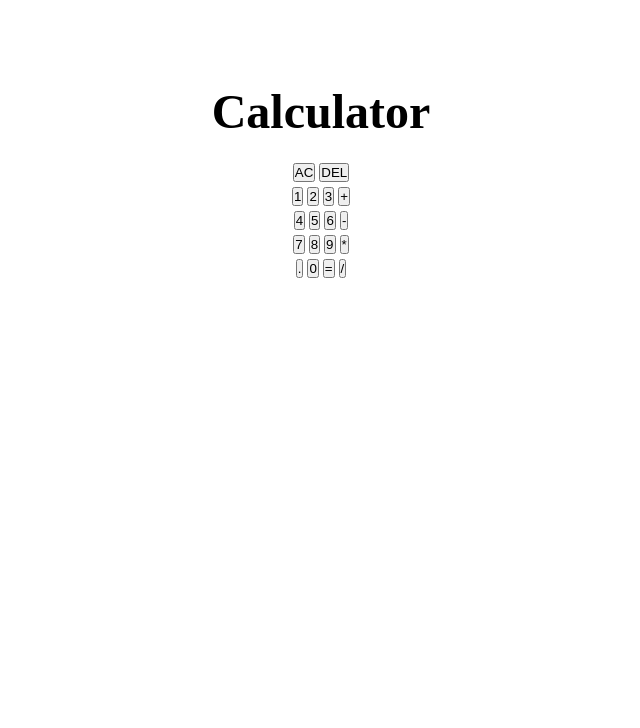
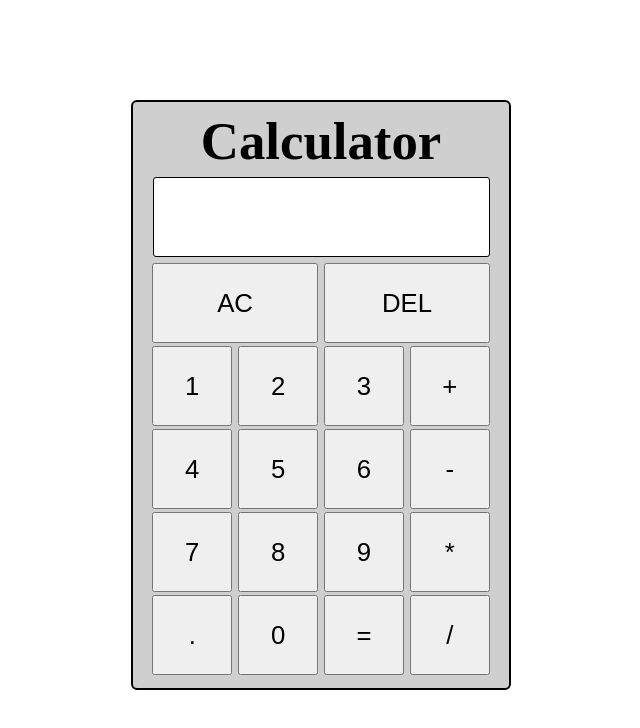
Before and after one commit to Br3y/calculator, a plain HTML site: page index.html in a window 1280 px wide. Shown: the whole page, without its empty margins (319-959 px from the left). Drawn offline with Linux system fonts and the light colour scheme.

Commit message:
fix: calculator version-1 design

```diff
--- a/style.css
+++ b/style.css
@@ -2,17 +2,42 @@
     margin:0 auto;
     padding:0;
     box-sizing: border-box;
+    font-size: 1.1em;
 }
 
 .container{
     text-align: center;
     margin-top: 100px;
-    width:100%;
+    border-radius: 6px;
+    width:380px;
+    height:590px;
+    background-color: #00000030;
+    border:2px solid black;
 }
 .row-container{
-    line-height: 1.5em;
+    margin:3px 0;
+}
+.row-container:nth-child(2) {
+    height:80px;
+    margin:6px 0;
+}
+.row-container:nth-child(2) .display{
+    width:337px;
+    border:1px solid black;
+    border-radius: 3px;
+    height:80px;
+    text-align: right;
+    background-color:white;
+}
+.row-container:nth-child(3) button{
+    width:166px;
+
+}
+.row-container button{
+    width:80px;
+    height:80px;
 }
 h1{
-    margin:36px 0;
+    padding-top:6px;
     font-size: 3rem;
 }
```
